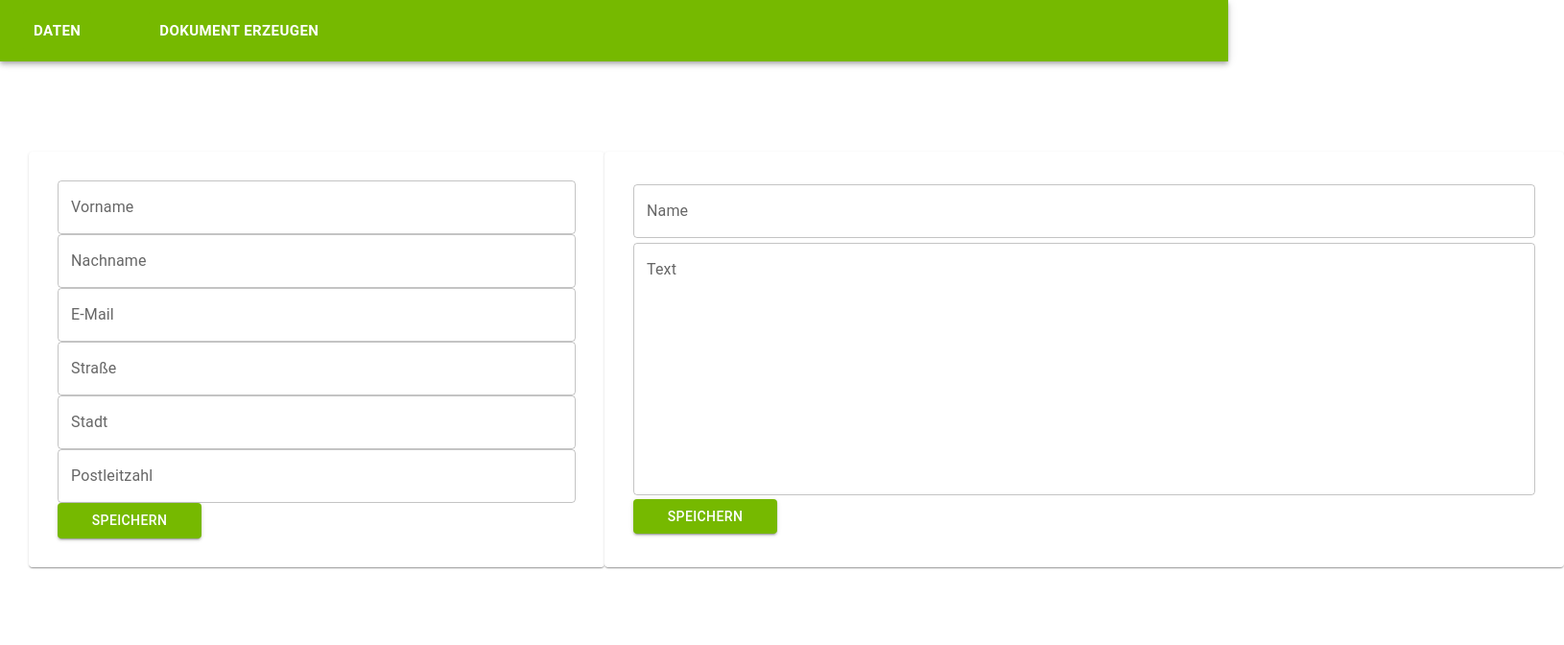
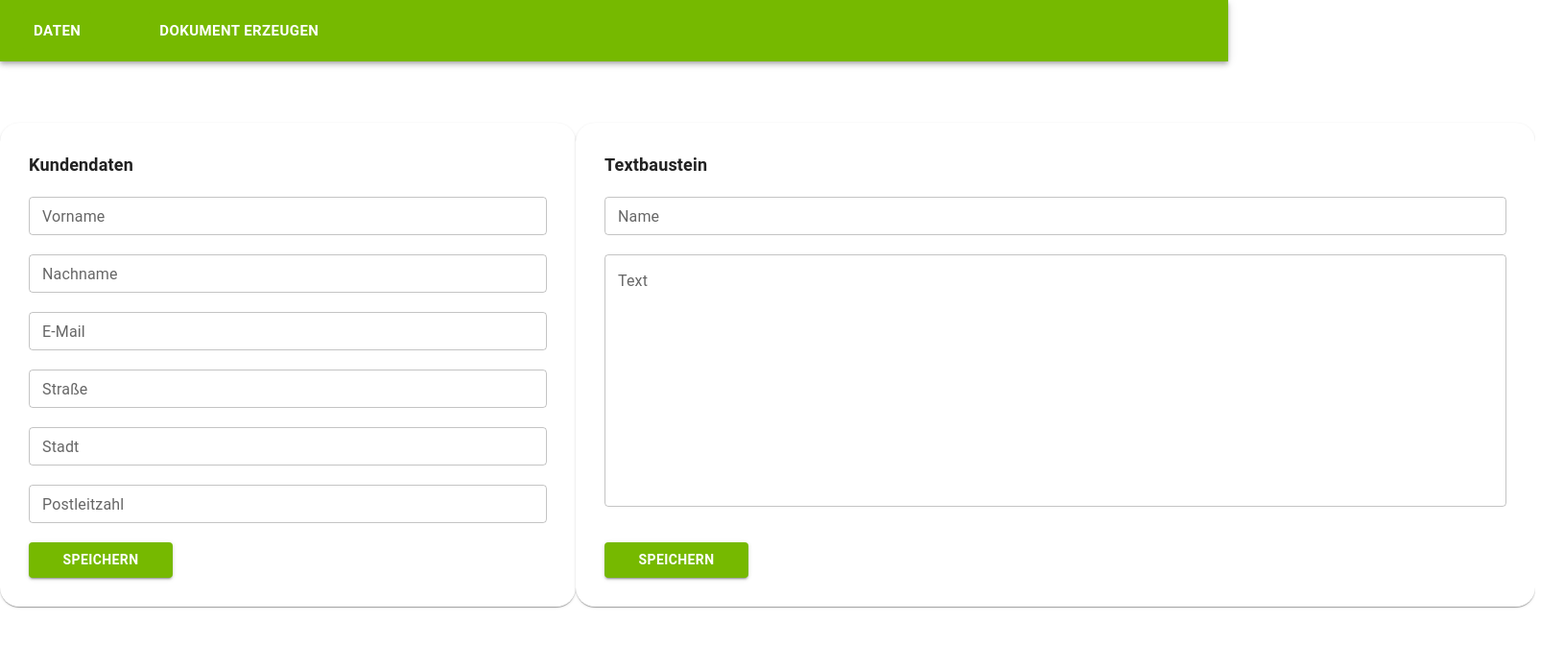
Before and after one commit to philippschalau/bachelorarbeit, a Next.js app: page / in a window 1280 px wide. Shown: the top 672 px of the page at 96% size, 1630 px wide, since content can reach past the window. Built offline with nearby package versions, Linux system fonts and the light colour scheme.

Commit message:
add forms to post data

```diff
--- /dev/null
+++ b/pages/components/postTextModule.tsx
@@ -0,0 +1,28 @@
+import {Box, Card, TextField, Button, Typography} from "@mui/material";
+
+
+function PostTextModule() {
+    return (
+        <Box>
+            <Card sx={{
+                display: 'flex',
+                flexDirection: 'column',
+                padding: '30px',
+                minWidth: 1000,
+                borderRadius: '20px'
+            }}>
+                <Typography sx={{fontSize: 'large', fontWeight: 'bold', marginBottom: '20px'}}>Textbaustein</Typography>
+                <TextField variant="outlined" label="Name" size="small" sx={{marginBottom: '20px'}}></TextField>
+                <TextField variant="outlined" label="Text" rows={10} multiline
+                           sx={{marginBottom: '37px'}}></TextField>
+                <Button variant="contained" sx={{
+                    width: 150, background: '#76B900', fontWeight: 'bold', "&.MuiButtonBase-root:hover": {
+                        bgcolor: "#76B900"
+                    }
+                }}>Speichern</Button>
+            </Card>
+        </Box>
+    );
+}
+
+export default PostTextModule;
--- /dev/null
+++ b/pages/components/postUserData.tsx
@@ -0,0 +1,33 @@
+import {Box, Card, TextField, Button, Typography} from "@mui/material";
+
+
+function PostUserData() {
+    return (
+        <Box>
+            <Card sx={{
+                display: 'flex',
+                flexDirection: 'column',
+                justifyContent: 'space-evenly',
+                padding: '30px',
+                minWidth: 600,
+                borderRadius: '20px'
+            }}>
+                <Typography
+                    sx={{fontSize: 'large', fontWeight: 'bold', marginBottom: '20px'}}>Kundendaten</Typography>
+                <TextField variant="outlined" label="Vorname" size="small" sx={{marginBottom: '20px'}}></TextField>
+                <TextField variant="outlined" label="Nachname" size="small" sx={{marginBottom: '20px'}}></TextField>
+                <TextField variant="outlined" label="E-Mail" size="small" sx={{marginBottom: '20px'}}></TextField>
+                <TextField variant="outlined" label="Straße" size="small" sx={{marginBottom: '20px'}}></TextField>
+                <TextField variant="outlined" label="Stadt" size="small" sx={{marginBottom: '20px'}}></TextField>
+                <TextField variant="outlined" label="Postleitzahl" size="small" sx={{marginBottom: '20px'}}></TextField>
+                <Button variant="contained" sx={{
+                    width: 150, background: '#76B900', fontWeight: 'bold', "&.MuiButtonBase-root:hover": {
+                        bgcolor: "#76B900"
+                    }
+                }}>Speichern</Button>
+            </Card>
+        </Box>
+    );
+}
+
+export default PostUserData;
--- a/pages/index.tsx
+++ b/pages/index.tsx
@@ -1,5 +1,7 @@
 import Header from './components/DocumentHeader'
-import {Box, Card, Toolbar, TextField, Button} from "@mui/material";
+import PostUserData from "./components/postUserData";
+import PostTextModule from "./components/postTextModule";
+import {Box, Toolbar} from "@mui/material";
 
 
 function Home() {
@@ -7,41 +9,9 @@ function Home() {
         <Box>
             <Header/>
             <Toolbar/>
-            <Box sx={{display: 'flex', flexDirection: 'row', justifyContent: 'space-evenly', margin: '30px'}}>
-                <Card sx={{
-                    display: 'flex',
-                    flexDirection: 'column',
-                    justifyContent: 'space-evenly',
-                    padding: '30px',
-                    minWidth: 600
-                }}>
-                    <TextField variant="outlined" label="Vorname"></TextField>
-                    <TextField variant="outlined" label="Nachname"></TextField>
-                    <TextField variant="outlined" label="E-Mail"></TextField>
-                    <TextField variant="outlined" label="Straße"></TextField>
-                    <TextField variant="outlined" label="Stadt"></TextField>
-                    <TextField variant="outlined" label="Postleitzahl"></TextField>
-                    <Button variant="contained" sx={{
-                        width: 150, background: '#76B900', "&.MuiButtonBase-root:hover": {
-                            bgcolor: "#76B900"
-                        }
-                    }}>Speichern</Button>
-                </Card>
-                <Card sx={{
-                    display: 'flex',
-                    flexDirection: 'column',
-                    justifyContent: 'space-evenly',
-                    padding: '30px',
-                    minWidth: 1000
-                }}>
-                    <TextField variant="outlined" label="Name"></TextField>
-                    <TextField variant="outlined" label="Text" rows={10} multiline></TextField>
-                    <Button variant="contained" sx={{
-                        width: 150, background: '#76B900', "&.MuiButtonBase-root:hover": {
-                            bgcolor: "#76B900"
-                        }
-                    }}>Speichern</Button>
-                </Card>
+            <Box sx={{display: 'flex', flexDirection: 'row', justifyContent: 'space-evenly'}}>
+                <PostUserData/>
+                <PostTextModule/>
             </Box>
         </Box>
     );
```
